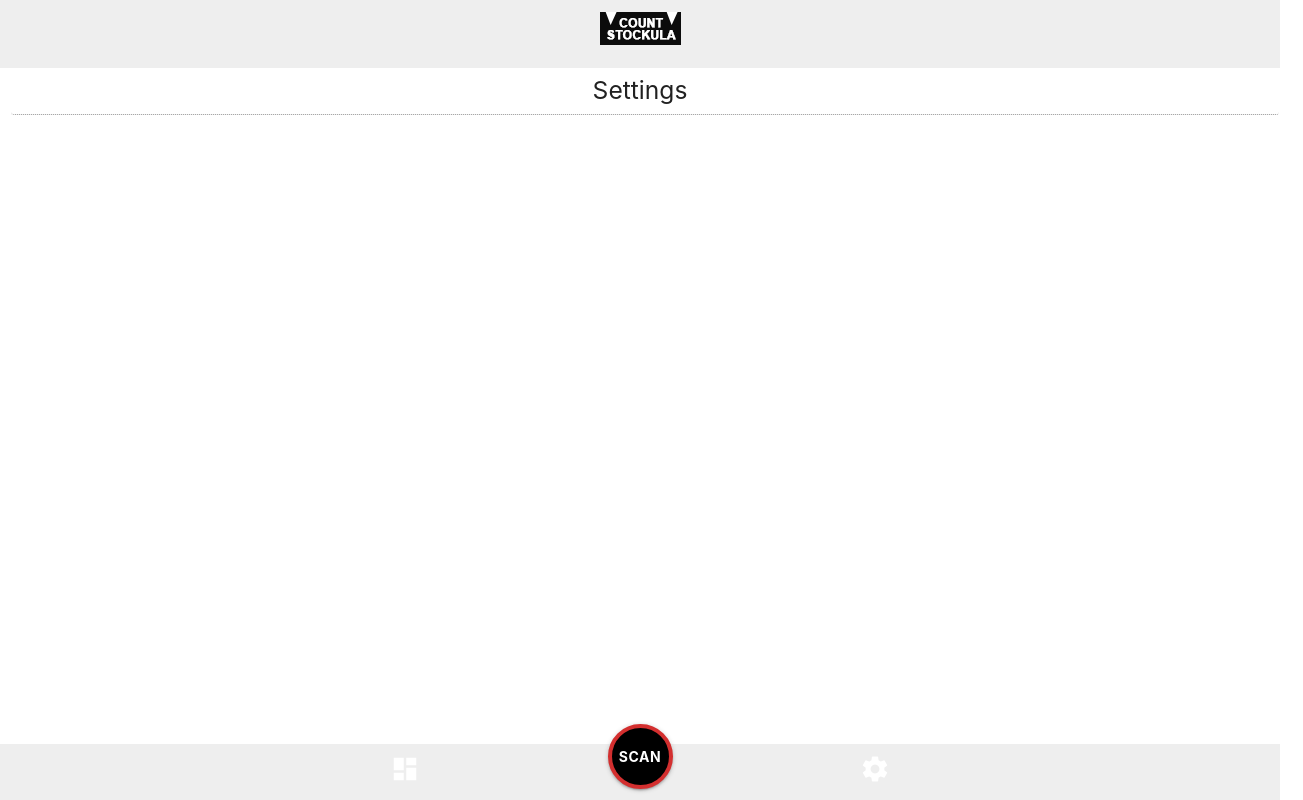
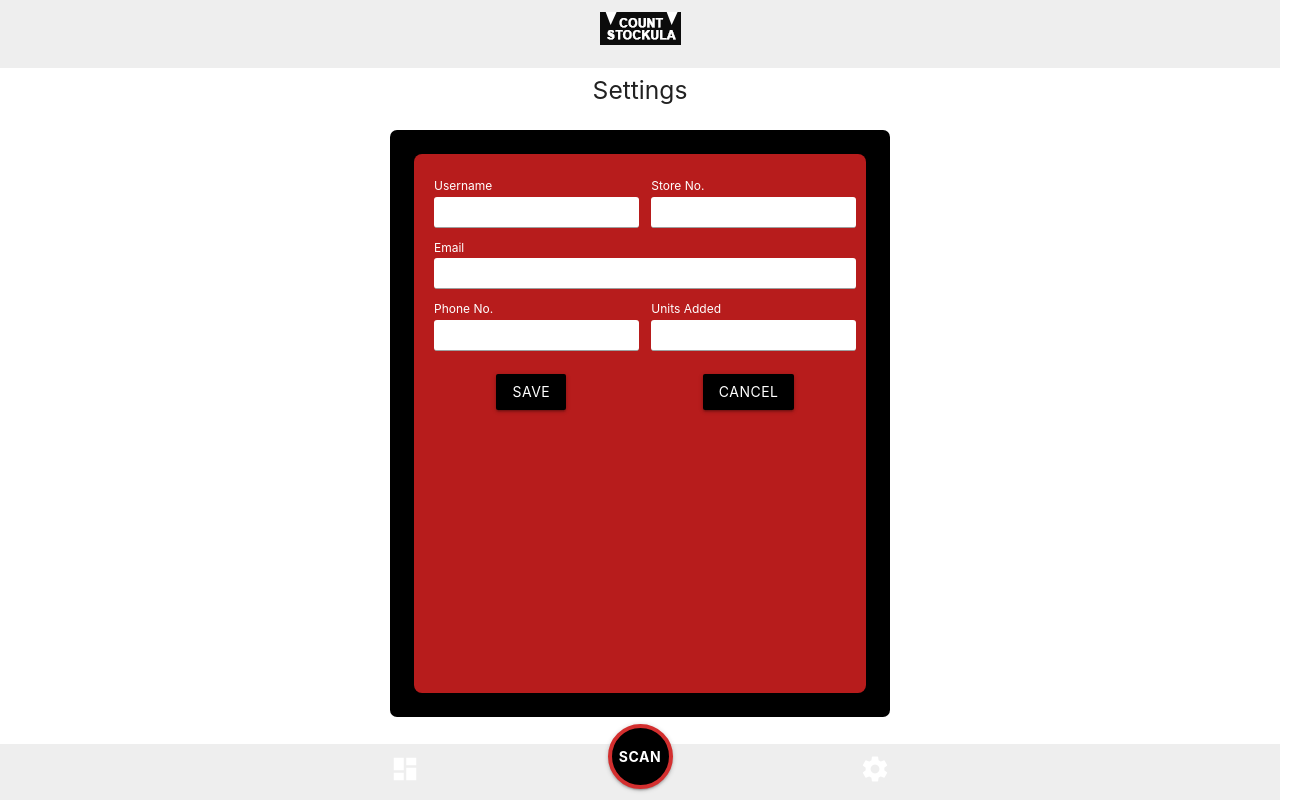
Before and after one commit to count-stockula/count-stockula, a React (Create React App) app in the folder client/: page /Settings in a window 1280 px wide. Shown: the whole page, 1303 px wide, since content can reach past the window. Built offline with nearby package versions, Linux system fonts and the light colour scheme.

Commit message:
coming along

```diff
--- /dev/null
+++ b/client/src/components/Forms/SettingsForm.js
@@ -0,0 +1,55 @@
+import React from 'react';
+import Form from "../Form/Form";
+import Input from "../Input/Input";
+import Label from "../Label/Label";
+
+export default function SettingsForm(props) {
+     return (
+          <Form id="aForm">
+               <div className="col s12 m6">
+                    <Label labValue="Username" htmlFor="userName" className="active"/>
+                    <Input type="text"
+                    id="userName"
+                    name="userName"
+                    defaultValue={props.userName}
+                    ></Input>
+               </div>
+               <div className="col s12 m6">
+                    <Label labValue="Store No." htmlFor="storeNo" className="active"/>
+                    <Input type="text"
+                    readOnly={true}
+                    defaultValue={props.storeNo}
+                    id="storeNo"
+                    validate="true"
+                    ></Input>
+               </div>
+               <div className="col s12">
+                    <Label labValue="Email" htmlFor="email"/>
+                    {/* <textarea type="text" id="description" name="description" className="materialize-textarea" defaultValue={props.description}></textarea> */}
+                    <Input type="text"
+                    id="email"
+                    name="email"
+                    defaultValue={props.email} />
+               </div>
+               <div className="col s12 m6">
+                    <Label labValue="Phone No." htmlFor="phoneNo" className="active"/>
+                    <Input type="text"
+                    name="phoneNo"
+                    defaultValue={props.phoneNo}
+                    id="phoneNo"
+                    ></Input>
+               </div>
+               <div className="col s12 m6">
+                    <Label labValue="Units Added" htmlFor="addedQty" className="active"/>
+                    <Input type="number"
+                    textChangeFunc = {props.typingEvent}
+                    defaultValue={props.qty}
+                    id="qty"
+                    name="qty"
+                    ></Input>
+               </div>
+               <div className="input-field col s12 m6 center-align"><button className="btn black"onClick={props.saveClick}>Save</button></div>
+               <div className="input-field col s12 m6 center-align"><button className="btn black" onClick={props.cancelEntry}>Cancel</button></div>
+          </Form>
+     )
+}
--- a/client/src/pages/Inventory/Inventory.js
+++ b/client/src/pages/Inventory/Inventory.js
@@ -19,7 +19,7 @@ export default class Inventory extends PureComponent {
                phone:"(770) 876-2201"
           },
           upc:"",
-          showForm:false,
+          showForm:true,
           currentQty:"",
           prodName:"",
           description:"",
--- a/client/src/pages/Settings/Settings.js
+++ b/client/src/pages/Settings/Settings.js
@@ -2,7 +2,7 @@ import React, { PureComponent } from "react";
 import API from "../../components/utils/API";
 import PageHeader from "../../components/Pageheader/Pageheader";
 import BottomBar from "../../components/BottomBar/BottomBar";
-import Form from "../../components/Form/Form"
+import SettingsForm from "../../components/Forms/SettingsForm"
 
 export default class Settings extends PureComponent {
   state = {};
@@ -11,29 +11,11 @@ export default class Settings extends PureComponent {
     return (
       <>
         <PageHeader title="Settings" />
-        <div className="settingsContainer">
-        <div className="row">
-          <form className="col s12">
-            <div className="row">
-              <div className="input-field col s6">
-                <input placeholder="Placeholder" id="first_name" type="text" class="validate"></input>
-                <label for="first_name">First Name</label>
-              </div>
-              <div className="input-field col s6">
-                <input id="last_name" type="text" class="validate"></input>
-                <label for="last_name">Last Name</label>
-              </div>
-            </div>
-            <div className="row">
-              <div className="input-field col s12">
-                <input disabled value="I am not editable" id="disabled" type="text" class="validate"></input>
-                <label for="disabled">Disabled</label>
-              </div>
-            </div>
-          </form>
+        <div className="row mainWrapper stretched">
+          <div className="col black inv centralContent">
+            <SettingsForm />
+          </div>
         </div>
-        </div>
-
         <BottomBar />
       </>
     );
```
